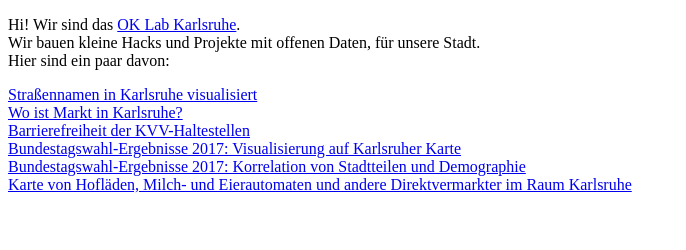
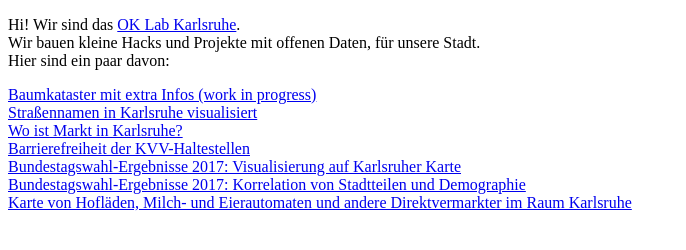
Before and after one commit to CodeforKarlsruhe/codeforkarlsruhe.github.io, a plain HTML site: page index.html in a window 1280 px wide. Shown: the whole page, without its empty margins (0-686 px from the left). Drawn offline with Linux system fonts and the light colour scheme.

Commit message:
Baumkataster

```diff
--- a/index.html
+++ b/index.html
@@ -5,6 +5,7 @@
 </head>
 <body>
 	<p>Hi! Wir sind das <a href="http://codefor.de/karlsruhe">OK Lab Karlsruhe</a>.<br>Wir bauen kleine Hacks und Projekte mit offenen Daten, für unsere Stadt.<br>Hier sind ein paar davon:</p>
+	<a href="https://codeforkarlsruhe.github.io/baumkataster">Baumkataster mit extra Infos (work in progress)</a><br>
 	<a href="https://codeforkarlsruhe.github.io/streetnames">Straßennamen in Karlsruhe visualisiert</a><br>
 	<a href="https://www.wo-ist-markt.de/#karlsruhe">Wo ist Markt in Karlsruhe?</a><br>
 	<a href="https://codeforkarlsruhe.github.io/access_map_ka/">Barrierefreiheit der KVV-Haltestellen</a><br>
```
